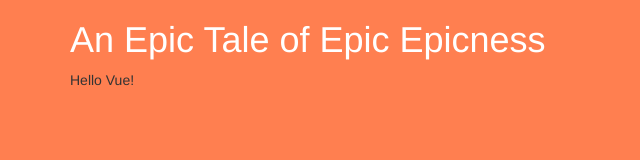
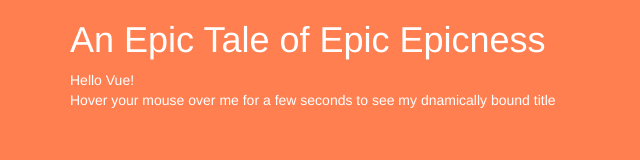
Before and after one commit to tranc99/giadovue, a plain HTML site: page index.html in a window 1280 px wide. Shown: the whole page, without its empty margins (0-640 px from the left). Drawn offline with Linux system fonts and the light colour scheme.

Commit message:
color the text

```diff
--- a/index.html
+++ b/index.html
@@ -12,6 +12,12 @@
       <div id="app">
         {{message}}
       </div>
+
+      <div id="app-2">
+        <span v-bind:title="message">
+          Hover your mouse over me for a few seconds to see my dnamically bound title
+        </span>
+      </div>
     </div>
 
     <script src="vue.js" charset="utf-8"></script>
--- a/main.sass
+++ b/main.sass
@@ -1,5 +1,6 @@
 body
   background-color: coral
+  color: white
 
 h1
   color: white
```
Also changed, not shown: main.css, 1 other file.
